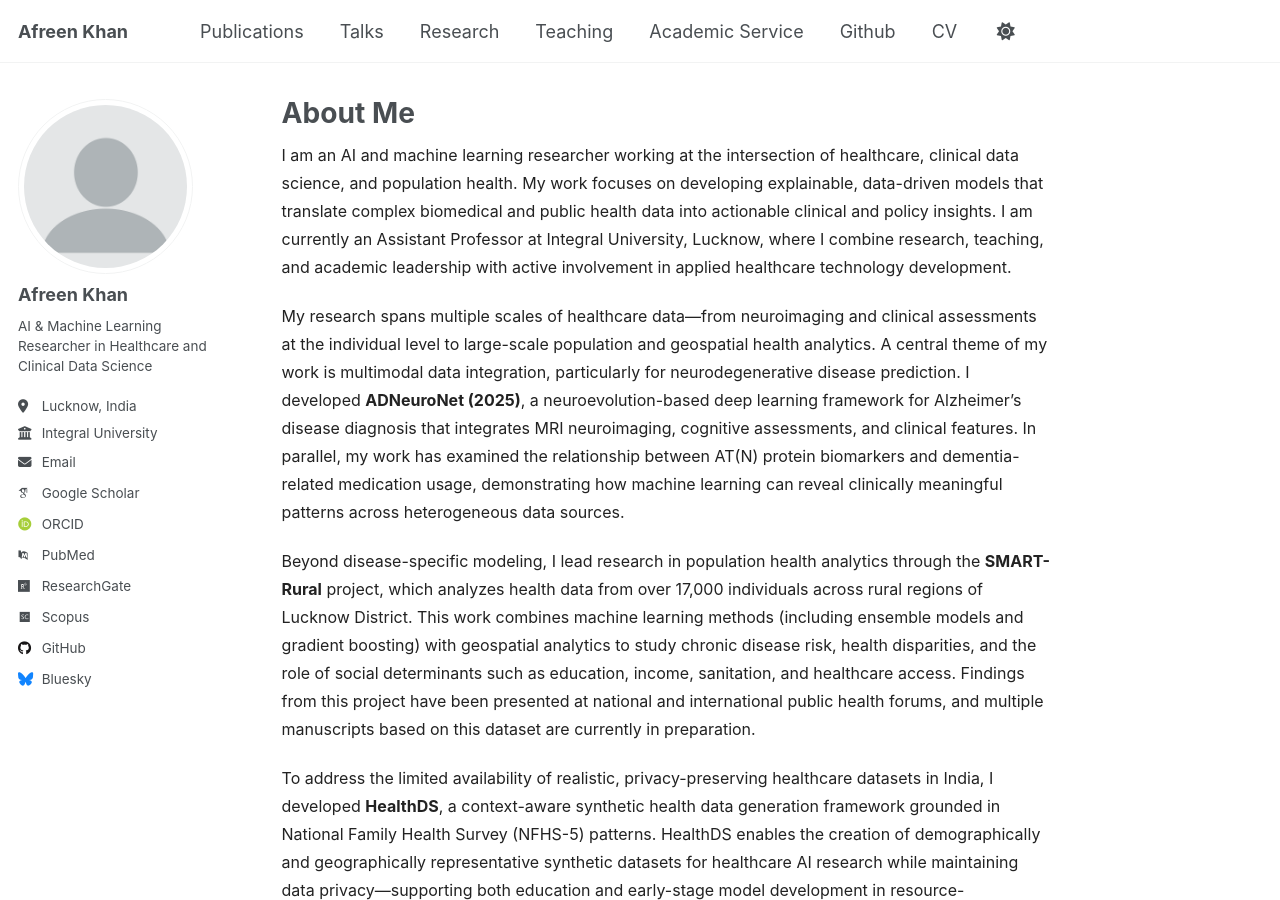
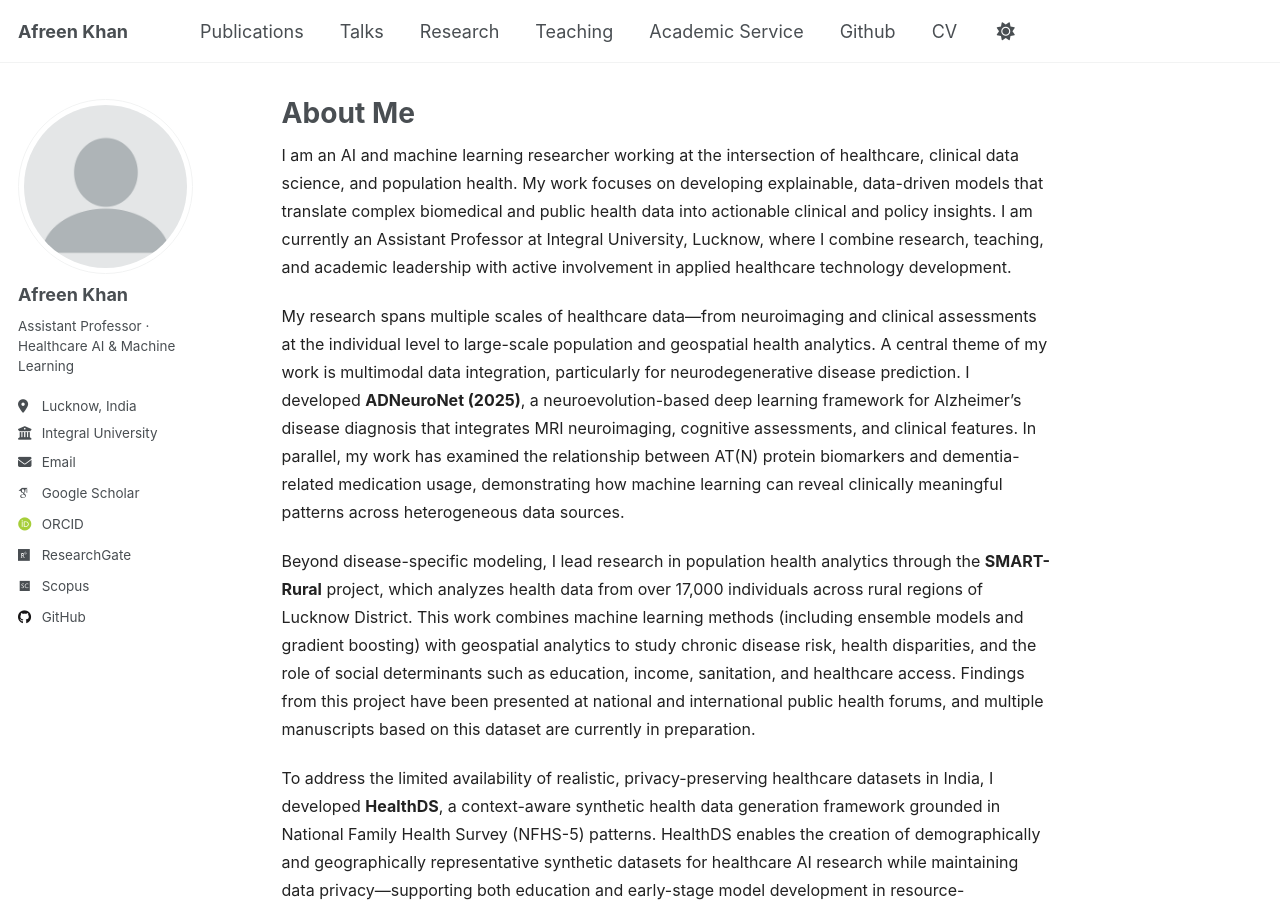
Before and after one commit to afreen-kh/afreen-kh.github.io, a Jekyll site: the page built from _pages/about.md, in a window 1280 px wide and 900 px high. Built offline with Jekyll 4.4.1, drawn with Linux system fonts in a browser that asks for light colours; some web fonts are replaced; a script that is not in the unit is left out.

Commit message:
Update _config.yml

```diff
--- a/_config.yml
+++ b/_config.yml
@@ -25,7 +25,7 @@ author:
   avatar           : "profile.png"
   name             : "Afreen Khan"
   pronouns         :
-  bio              : "AI & Machine Learning Researcher in Healthcare and Clinical Data Science"
+  bio              : "Assistant Professor · Healthcare AI & Machine Learning"
   location         : "Lucknow, India"
   employer         : "Integral University"
   uri              : # URL
@@ -38,22 +38,21 @@ author:
   inspire-hep      : # URL
   impactstory      : # URL
   orcid            : "https://orcid.org/0000-0002-0545-7785"
-  semantic         : # URL
-  pubmed           : "https://www.ncbi.nlm.nih.gov/pubmed/?term=john+snow"
+  scopus           : "https://www.scopus.com/authid/detail.uri?authorId=57205026656"
   researchgate     : "https://www.researchgate.net/profile/Afreen_Khan4"
-  scopus           : "https://www.scopus.com/authid/detail.uri?authorId=57205026656"
+
 
   # Repositories and software development
   bitbucket        : # Username - Update with your username on the site
   codepen          : # Username
   dribbble         : # Username
-  github           : "academicpages"
+  github           : "https://github.com/afreen-kh?tab=projects"
   kaggle           : # Username
   stackoverflow    : # User number or user number and name (i.e., use "1" or "1/jeff-atwood")
 
   # Social media
   artstation       : # Username
-  bluesky          : "bsky.app" # Replace this with you Bluesky username
+  #bluesky          : "bsky.app" # Replace this with you Bluesky username
   facebook         : # Username
   flickr           : # Username
   foursquare       : # Username
```
